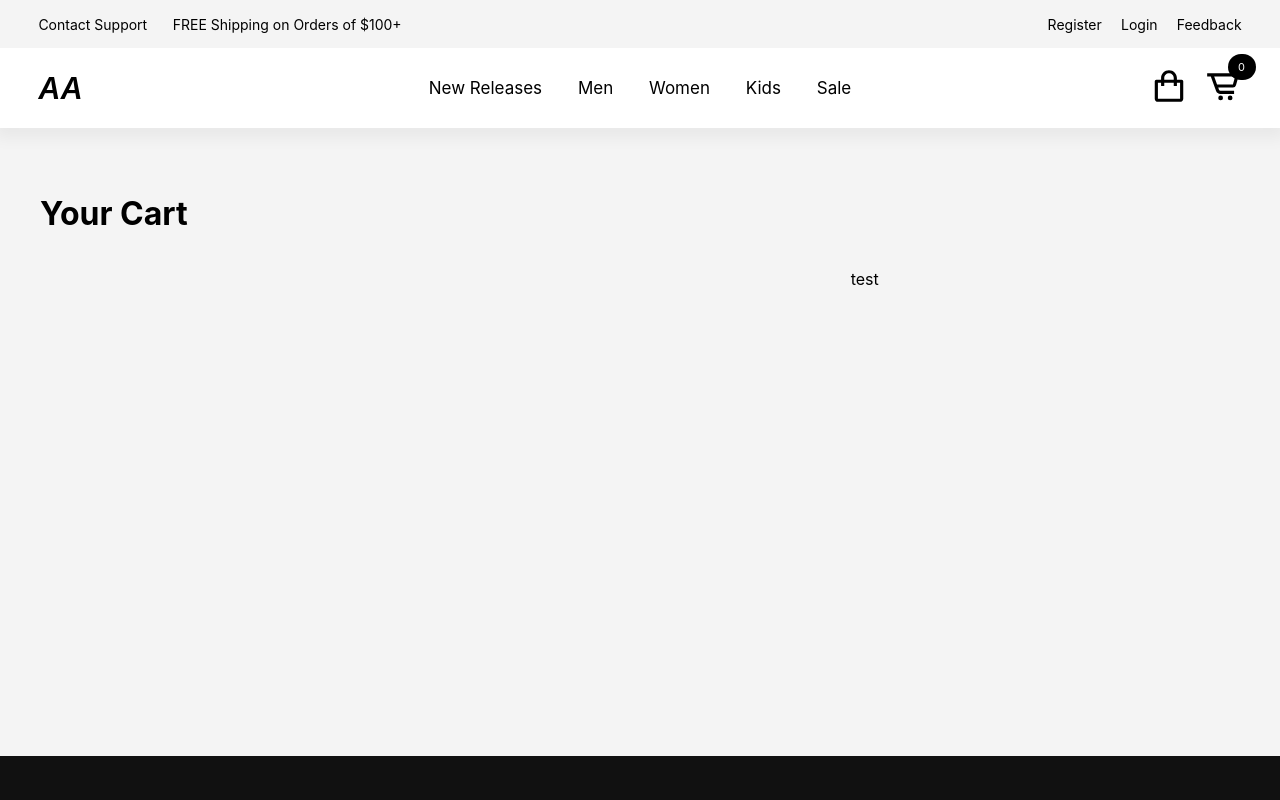
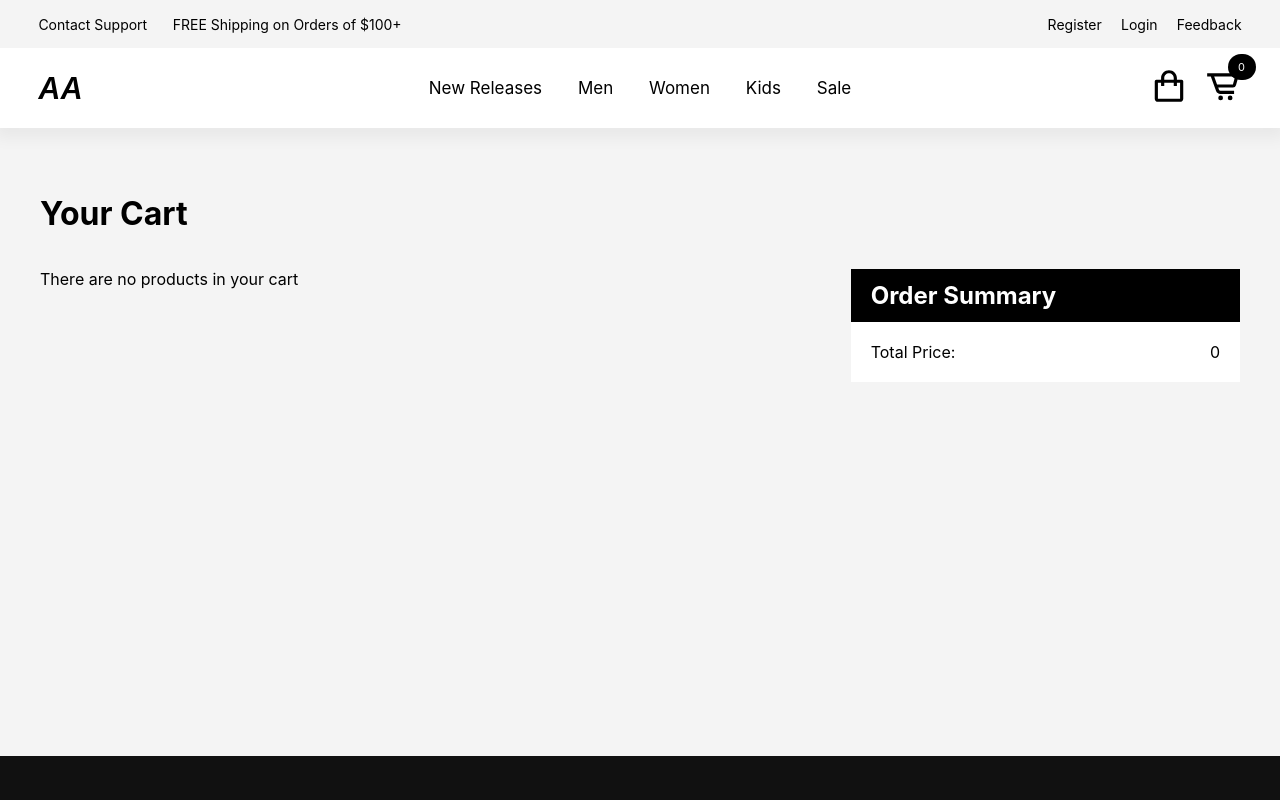
Before and after one commit to amirfounder/amir-apparel-demo-ui-react, a React (Create React App) app: page /cart in a window 1280 px wide. Shown: the top 800 px of the page. Built offline with nearby package versions, Linux system fonts and the light colour scheme.

Commit message:
wrote cart page

```diff
--- a/src/components/Heading/Heading.jsx
+++ b/src/components/Heading/Heading.jsx
@@ -6,19 +6,26 @@ export const Heading = (props) => {
     level,
     children,
     className,
+    ignoreMargin,
     ...other
   } = props;
+
+  const finalClassName = `
+    ${styles.main}
+    ${className}
+    ${!ignoreMargin && styles.margin}
+  `;
 
   return (
     <>
       {
-        level === 1 ? <h1 data-testid='heading-1' {...other} className={`${styles.main} ${className}`}>{children}</h1> :
-        level === 2 ? <h2 data-testid='heading-2' {...other} className={`${styles.main} ${className}`}>{children}</h2> :
-        level === 3 ? <h3 data-testid='heading-3' {...other} className={`${styles.main} ${className}`}>{children}</h3> :
-        level === 4 ? <h4 data-testid='heading-4' {...other} className={`${styles.main} ${className}`}>{children}</h4> :
-        level === 5 ? <h5 data-testid='heading-5' {...other} className={`${styles.main} ${className}`}>{children}</h5> :
-        level === 6 ? <h6 data-testid='heading-6' {...other} className={`${styles.main} ${className}`}>{children}</h6> :
-        <h2 data-testid='heading-2' {...other} className={`${styles.main} ${className}`}>{children}</h2>
+        Number(level) === 1 ? <h1 data-testid='heading-1' {...other} className={finalClassName}>{children}</h1> :
+        Number(level) === 2 ? <h2 data-testid='heading-2' {...other} className={finalClassName}>{children}</h2> :
+        Number(level) === 3 ? <h3 data-testid='heading-3' {...other} className={finalClassName}>{children}</h3> :
+        Number(level) === 4 ? <h4 data-testid='heading-4' {...other} className={finalClassName}>{children}</h4> :
+        Number(level) === 5 ? <h5 data-testid='heading-5' {...other} className={finalClassName}>{children}</h5> :
+        Number(level) === 6 ? <h6 data-testid='heading-6' {...other} className={finalClassName}>{children}</h6> :
+        <h2 data-testid='heading-2' {...other} className={finalClassName}>{children}</h2>
       }
     </>
   )
--- a/src/components/Heading/Heading.module.scss
+++ b/src/components/Heading/Heading.module.scss
@@ -1,6 +1,9 @@
 .main {
   margin-block-end: 0;
   margin-block-start: 0;
-  margin-bottom: 1em;
   line-height: 1.4em;
 }
+
+.margin {
+  margin-bottom: 1em;
+}
--- a/src/components/pages/CartPage/CartPage.jsx
+++ b/src/components/pages/CartPage/CartPage.jsx
@@ -4,6 +4,7 @@ import { useCartContext } from '../../../context/CartContext';
 import { CartItem } from './CartItem';
 import { Heading } from '../../Heading';
 import { ContainedPage } from '../../ContainedPage';
+import { OrderSummary } from './OrderSummary';
 
 export const CartPage = () => {
   const {
@@ -15,12 +16,14 @@ export const CartPage = () => {
       <Heading level={1}>Your Cart</Heading>
       <div className={styles.columns}>
         <div>
-          {Array.isArray(cart) && cart.map((product) => (
-            <CartItem product={product} />
-          ))}
+          {
+            Array.isArray(cart) && cart.length > 0
+              ? cart.map((product) => (<CartItem product={product} />))
+              : 'There are no products in your cart'
+          }
         </div>
-        <div>
-          test
+        <div className={styles.orderSummaryContainer}>
+          <OrderSummary />
         </div>
       </div>
     </ContainedPage>
--- /dev/null
+++ b/src/components/pages/CartPage/OrderSummary/OrderSummary.jsx
@@ -0,0 +1,27 @@
+import React from 'react';
+import { useCartContext } from '../../../../context/CartContext';
+import { Heading } from '../../../Heading';
+import styles from './OrderSummary.module.scss'
+import { calculateTotalPrice } from './OrderSummaryService';
+
+export const OrderSummary = () => {
+  const {
+    cart
+  } = useCartContext();
+
+  return (
+    <div>
+      <div className={styles.header}>
+        <Heading ignoreMargin>
+          Order Summary
+        </Heading>
+      </div>
+      <div className={styles.body}>
+        <div className={styles.orderSummaryLine}>
+          <span>Total Price:</span>
+          <span>{calculateTotalPrice(cart)}</span>
+        </div>
+      </div>
+    </div>
+  )
+}
--- /dev/null
+++ b/src/components/pages/CartPage/OrderSummary/OrderSummary.module.scss
@@ -0,0 +1,19 @@
+.header {
+  padding: 10px 20px;
+  background-color: black;
+  color: white;
+}
+
+.body {
+  padding: 20px;
+  background-color: white;
+}
+
+.orderSummaryLine {
+  display: grid;
+  grid-template-columns: repeat(2, 1fr);
+
+  & > span:nth-child(2) {
+    justify-self: end;
+  }
+}
--- /dev/null
+++ b/src/components/pages/CartPage/OrderSummary/OrderSummaryService.js
@@ -0,0 +1,3 @@
+export const calculateTotalPrice = (cart) => {
+  return Array.isArray(cart) && cart.reduce((acc, ele) => acc += (ele.price * ele.quantity), 0)
+}
--- /dev/null
+++ b/src/components/pages/CartPage/OrderSummary/index.js
@@ -0,0 +1 @@
+export * from './OrderSummary'
--- a/src/utils/utils.js
+++ b/src/utils/utils.js
@@ -17,7 +17,7 @@ export const parseIdFromProductPageNameAndIdParam = (url) => {
   return productNameAndIdSlugArr[productNameAndIdSlugArr.length - 1]
 }
 
-export const scrollToTop = () => window.scrollTo(0,0)
+export const scrollToTop = () => window.scrollTo(0, 0)
 
 export const getDeepCopy = (object) => JSON.parse(JSON.stringify(object));
 
@@ -26,7 +26,7 @@ export const buildCartProductDTO = (product) => ({
   name: product?.name,
   description: product?.description,
   imageSrc: product?.imageSrc,
-  price: product?.price || 0
+  price: product?.price
 })
 
 /**
```
Also changed, not shown: 2 other files (tests, documents, lock files or other folders).
